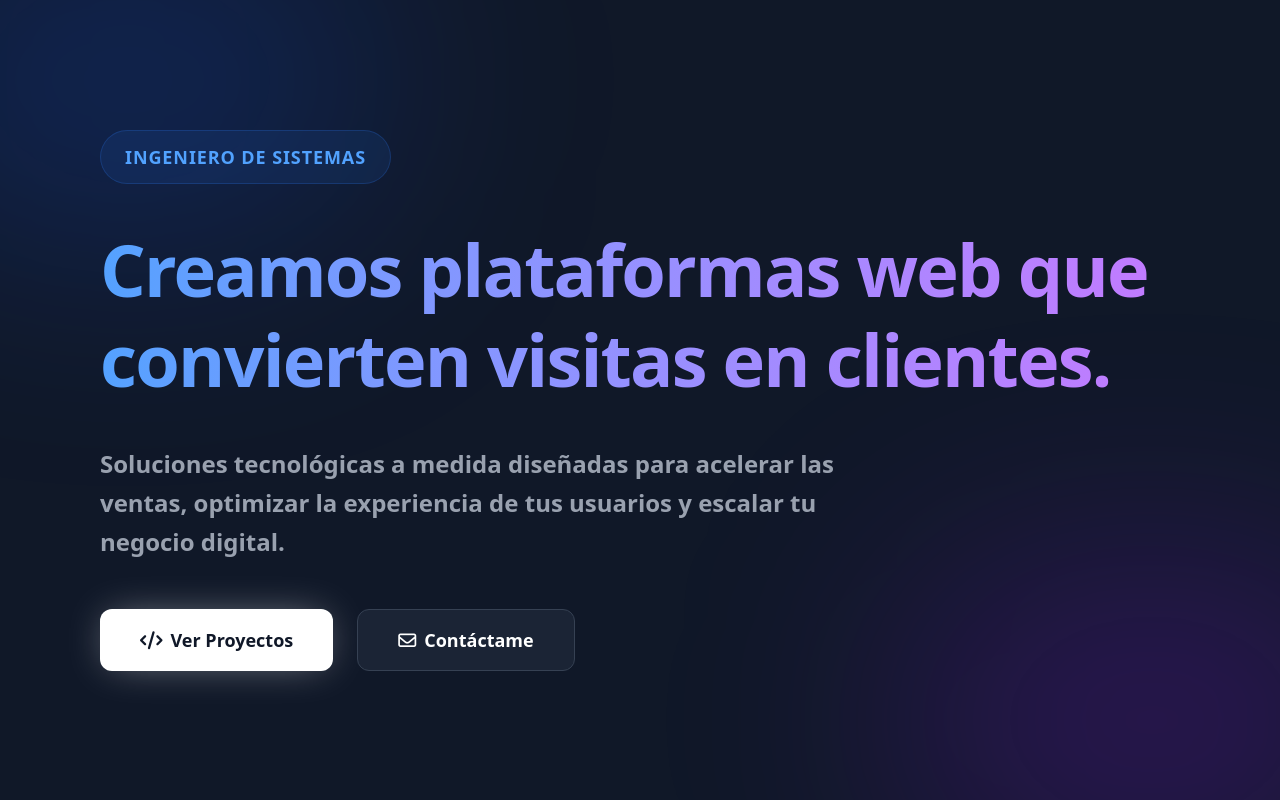
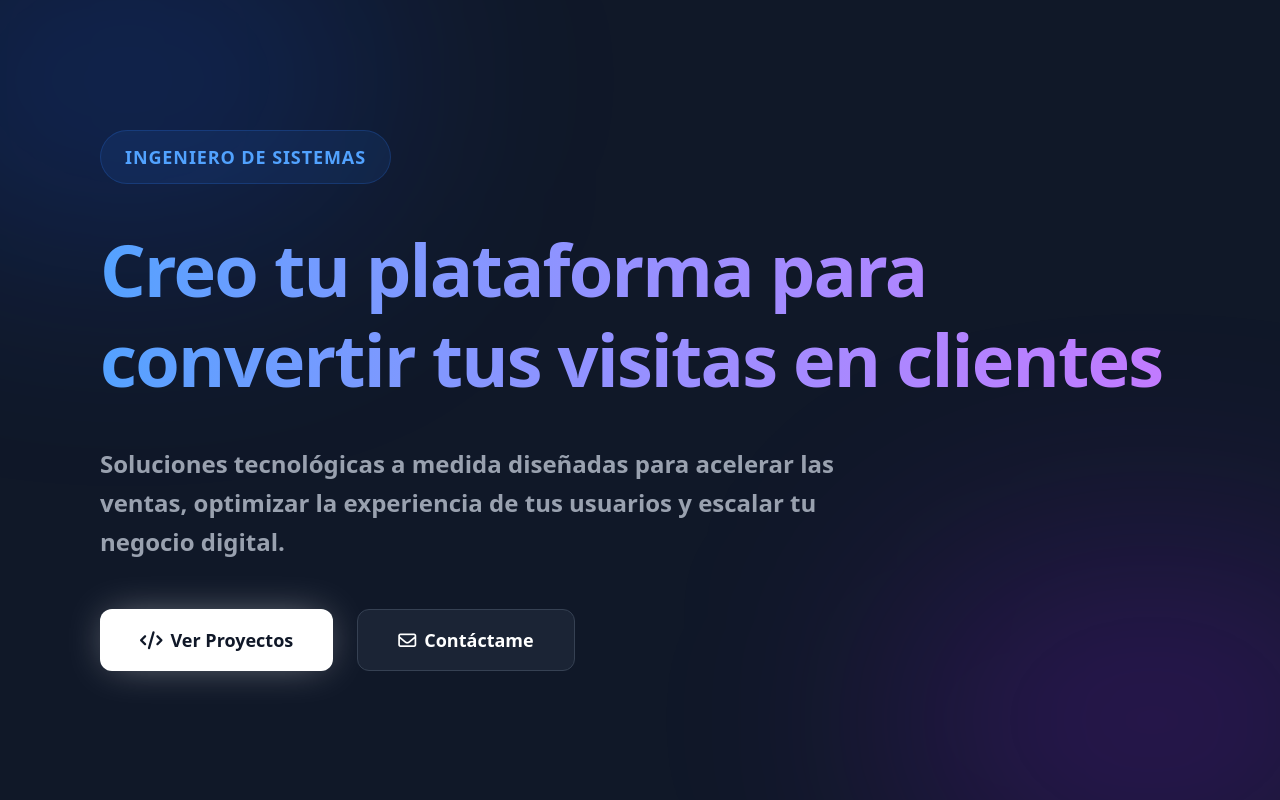
Before and after one commit to AlessUDC/miPortafolio, a Next.js app: page / in a window 1280 px wide. Shown: the top 800 px of the page. Built offline with nearby package versions, Linux system fonts and the light colour scheme.

Commit message:
refactor: update hero section headline to a more personalized tone

```diff
--- a/src/components/Hero.tsx
+++ b/src/components/Hero.tsx
@@ -12,7 +12,7 @@ export default function Hero() {
         </div>
 
         <h1 className="font-heading text-[44px] min-[410px]:text-5xl md:text-7xl lg:text-8xl xl:text-7xl font-extrabold mb-6 leading-tight tracking-tight text-left text-transparent bg-clip-text bg-linear-to-r from-blue-400 via-purple-400 to-blue-400 animate-gradient-x">
-          Creamos plataformas web que convierten visitas en clientes.
+          Creo tu plataforma para convertir tus visitas en clientes
         </h1>
 
         <p className="text-base min-[410px]:text-lg md:text-2xl lg:text-4xl xl:text-2xl font-semibold text-gray-400 text-left mb-8 max-w-2xl lg:max-w-3xl leading-relaxed">
```
